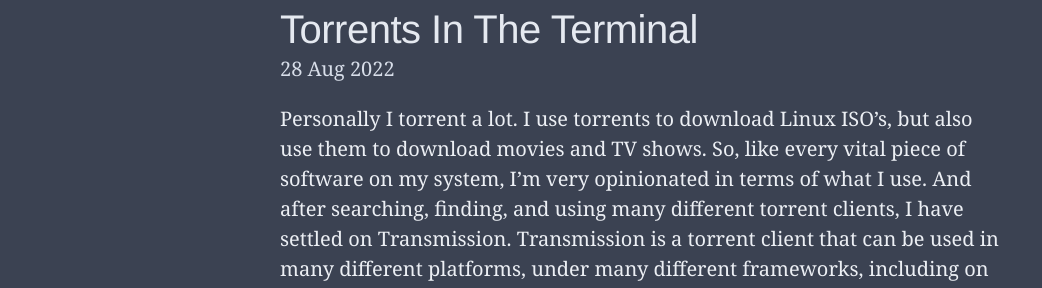
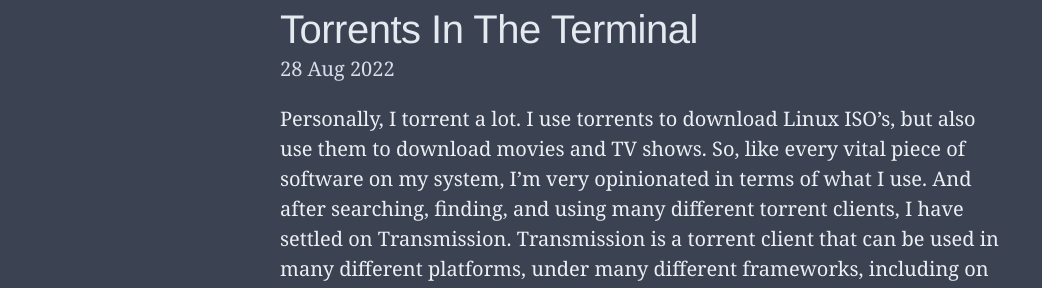
Before and after one commit to TheKernalBlog/TheKernalBlog, a Jekyll site: the page built from _posts/2022-08-28-Use-Transmission-CLI-To-Download-Torrents-In-The-Terminal.md, in a window 1280 px wide and 900 px high. Shown: the part 178-466 px from the top of the window, without its empty margins (0-1042 px from the left). Built offline with Jekyll 4.4.1, drawn with Linux system fonts in a browser that asks for light colours; our own code applies the rules of GitHub Pages for plain Markdown files; some of the changed text lies outside the part shown.

Commit message:
Update 2022-08-28-Use-Transmission-CLI-To-Download-Torrents-In-The-Terminal.md

```diff
--- a/_posts/2022-08-28-Use-Transmission-CLI-To-Download-Torrents-In-The-Terminal.md
+++ b/_posts/2022-08-28-Use-Transmission-CLI-To-Download-Torrents-In-The-Terminal.md
@@ -1,7 +1,7 @@
 ---
 published: true
 ---
-Personally I torrent a lot. I use torrents to download Linux ISO's, but also use them to download movies and TV shows. So, like every vital piece of software on my system, I'm very opinionated in terms of what I use. And after searching, finding, and using many different torrent clients, I have settled on Transmission. Transmission is a torrent client that can be used in many different platforms, under many different frameworks, including on the command line. So, if having a fully functional torrent client on the command line is something that appeals to you, I'll show you how you can install and use Transmission CLI on any Linux distro.
+Personally, I torrent a lot. I use torrents to download Linux ISO's, but also use them to download movies and TV shows. So, like every vital piece of software on my system, I'm very opinionated in terms of what I use. And after searching, finding, and using many different torrent clients, I have settled on Transmission. Transmission is a torrent client that can be used in many different platforms, under many different frameworks, including on the command line. So, if having a fully functional torrent client on the command line is something that appeals to you, I'll show you how you can install and use Transmission CLI on any Linux distro.
 
 # Installing Transmission
 
```
